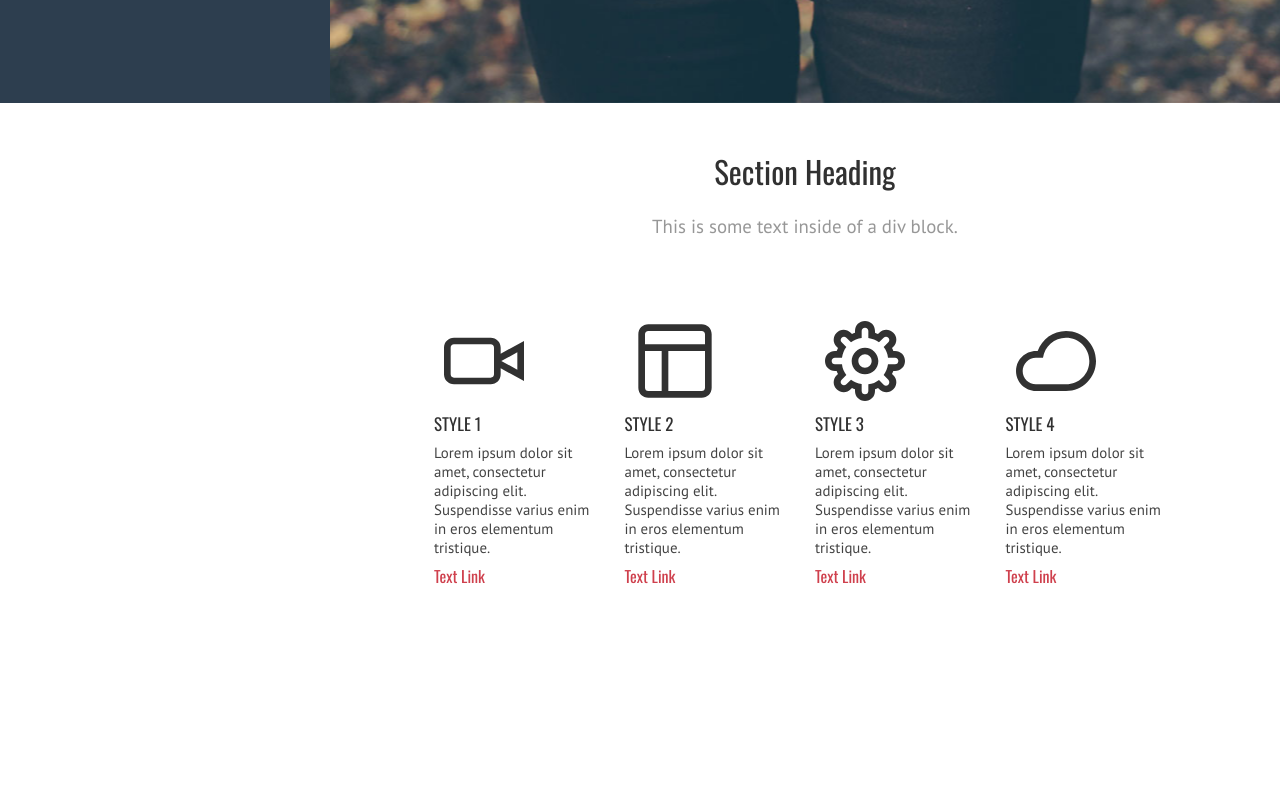
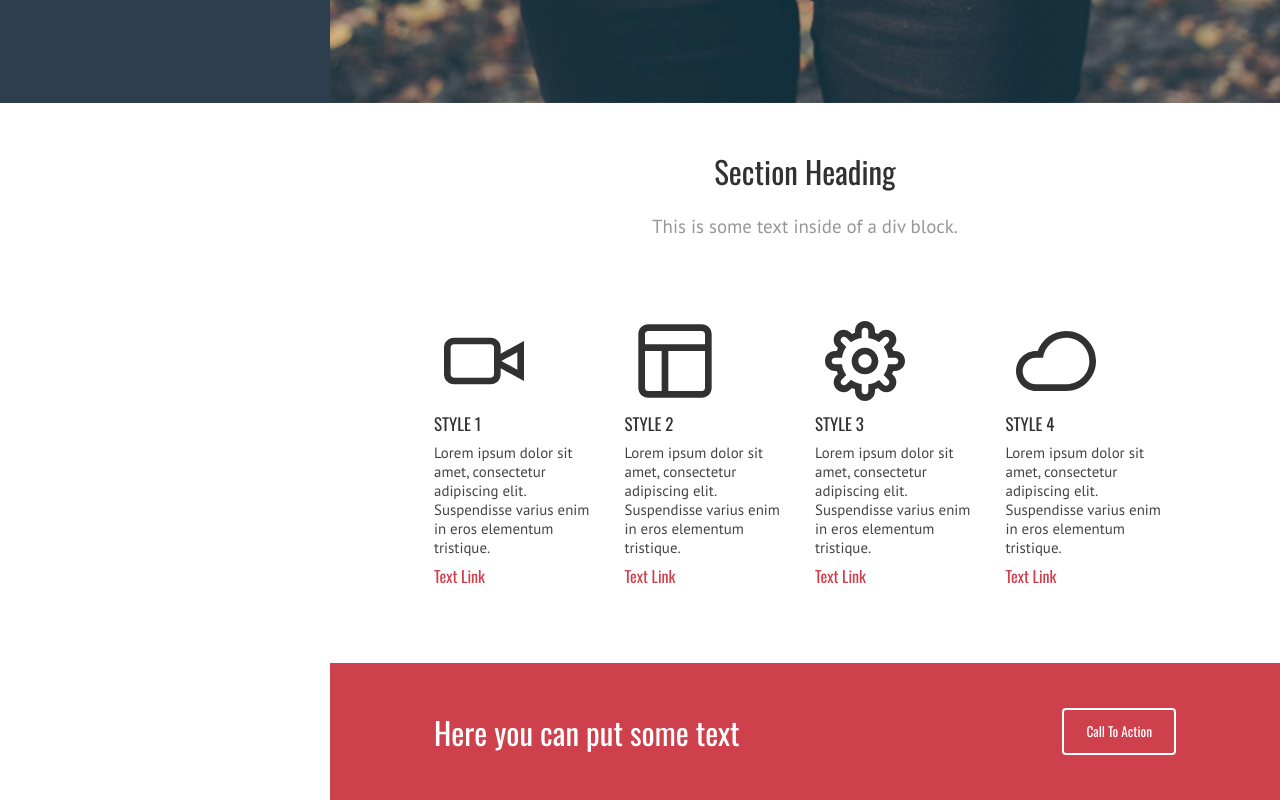
Before and after one commit to PotapenkoVadim/incredible-template, a React app: page / in a window 1280 px wide. Shown: the part 697-1497 px from the top of the page. Before the commit the page ends 1360 px from the top, so only its background shows below. Built offline with nearby package versions, Linux system fonts and the light colour scheme.

Commit message:
feat: implement attention section

```diff
--- a/src/app.jsx
+++ b/src/app.jsx
@@ -3,6 +3,7 @@ import styles from './app.module.scss';
 import Sidebar from '@/components/common/sidebar/sidebar';
 import Introduce from '@/components/common/introduce/introduce';
 import Benefits from '@/components/common/benefits/benefits';
+import Attention from '@/components/common/attention/attention';
 
 export default function App() {
   return (
@@ -12,6 +13,7 @@ export default function App() {
       <div className={styles['app__container']}>
         <Introduce />
         <Benefits />
+        <Attention />
       </div>
     </main>
   );
--- /dev/null
+++ b/src/components/common/attention/attention.jsx
@@ -0,0 +1,21 @@
+import React from 'react';
+import styles from './attention.module.scss';
+import Title from '@/components/ui-kit/title/title';
+import Button from '@/components/ui-kit/button/button';
+import FadeContainer from '@/components/common/fade-container/fade-container';
+
+export default function Attetion() {
+  return (
+    <section className={styles['attention']}>
+      <FadeContainer>
+        <Title className={styles['attention__title']}>
+          Here you can put some text
+        </Title>
+      </FadeContainer>
+
+      <FadeContainer>
+        <Button variant="outline">Call To Action</Button>
+      </FadeContainer>
+    </section>
+  );
+}
--- /dev/null
+++ b/src/components/common/attention/attention.module.scss
@@ -0,0 +1,11 @@
+@import '../../../styles/variables';
+
+.attention { padding: 45px calc($index * 5); background-color: $accent; color: white;
+  display: flex; align-items: center; justify-content: space-between;
+
+  &__title { margin: 0; }
+
+  @media (max-width: $mobile) { padding: 45px $index;
+    &__title { font-size: 1rem; }
+  }
+}
--- a/src/components/common/benefits/benefits.module.scss
+++ b/src/components/common/benefits/benefits.module.scss
@@ -10,7 +10,7 @@
     }
   }
 
-  @media (max-width: $tablet) {
+  @media (max-width: $tablet) { padding: 0 $index;
     &__list { grid-template-columns: 1fr; }
     &__item {
       &-icon { margin: 0 auto; }
--- a/src/components/common/sidebar/sidebar.module.scss
+++ b/src/components/common/sidebar/sidebar.module.scss
@@ -14,9 +14,9 @@
 
   &__mobile-menu { opacity: 0; cursor: pointer; }
 
-  @media (max-width: $tablet) { width: 85%; transform: translate(-100%);
+  @media (max-width: $tablet) { width: 90%; transform: translate(-100%);
     &_open { transform: translate(0); }
 
-    &__mobile-menu { position: absolute; top: 5%; right: -15%; opacity: 1; }
+    &__mobile-menu { position: absolute; top: 5%; right: -10%; opacity: 1; }
   }
 }
--- a/src/components/ui-kit/button/button.module.scss
+++ b/src/components/ui-kit/button/button.module.scss
@@ -6,6 +6,6 @@
   &__primary { border-color: $accent; background-color: $accent; }
   &__outline { border-color: white; background-color: transparent; }
 
-  &:hover { transform: scale(1.05); box-shadow: 0 0 5px rgba(0 0 0 / .7); }
+  &:hover { transform: scale(1.05); box-shadow: 0 0 15px rgba(0 0 0 / .5); }
   &:active { transform: scale(0.95); box-shadow: none; }
 }
--- a/src/components/ui-kit/title/title.jsx
+++ b/src/components/ui-kit/title/title.jsx
@@ -1,6 +1,8 @@
 import React from 'react';
 import styles from './title.module.scss';
 
-export default function Title({ children }) {
-  return <h2 className={styles['title']}>{children}</h2>;
+export default function Title({ children, className }) {
+  return (
+    <h2 className={`${styles['title']} ${className ?? ''}`}>{children}</h2>
+  );
 }
```
